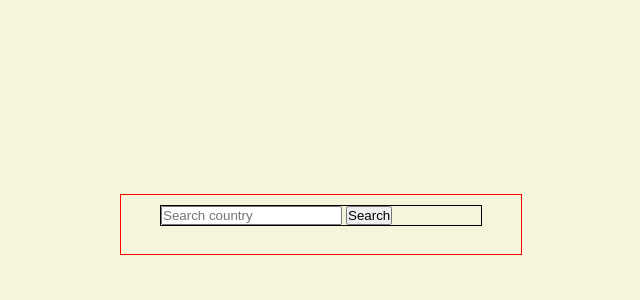
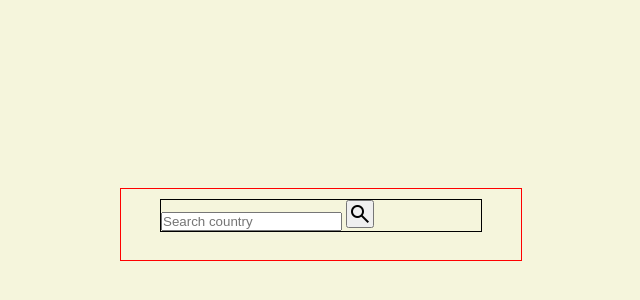
Before and after one commit to Arceus-sj/API-101, a plain HTML site: page Country_Guide_App/index.html in a window 1280 px wide. Shown: the part 176-476 px from the top of the page, without its empty margins (319-959 px from the left). Drawn offline with nearby package versions, Linux system fonts and the light colour scheme.

Commit message:
updated index.html

```diff
--- a/Country_Guide_App/index.html
+++ b/Country_Guide_App/index.html
@@ -5,13 +5,14 @@
     <meta http-equiv="X-UA-Compatible" content="IE=edge">
     <meta name="viewport" content="width=device-width, initial-scale=1.0">
     <link rel="stylesheet" href="./style.css">
+    <link rel="stylesheet" href="https://fonts.googleapis.com/css2?family=Material+Symbols+Outlined:opsz,wght,FILL,GRAD@48,400,0,0" />
     <title>Country Guide App</title>
 </head>
 <body>
     <div class="container">
         <div class="head">
             <input type="search" id="search" name="search" placeholder="Search country">
-            <button id="search-btn">Search</button>
+            <button id="search-btn" class="material-symbols-outlined">search</button>
         </div>
 
         <div class="content">
```
